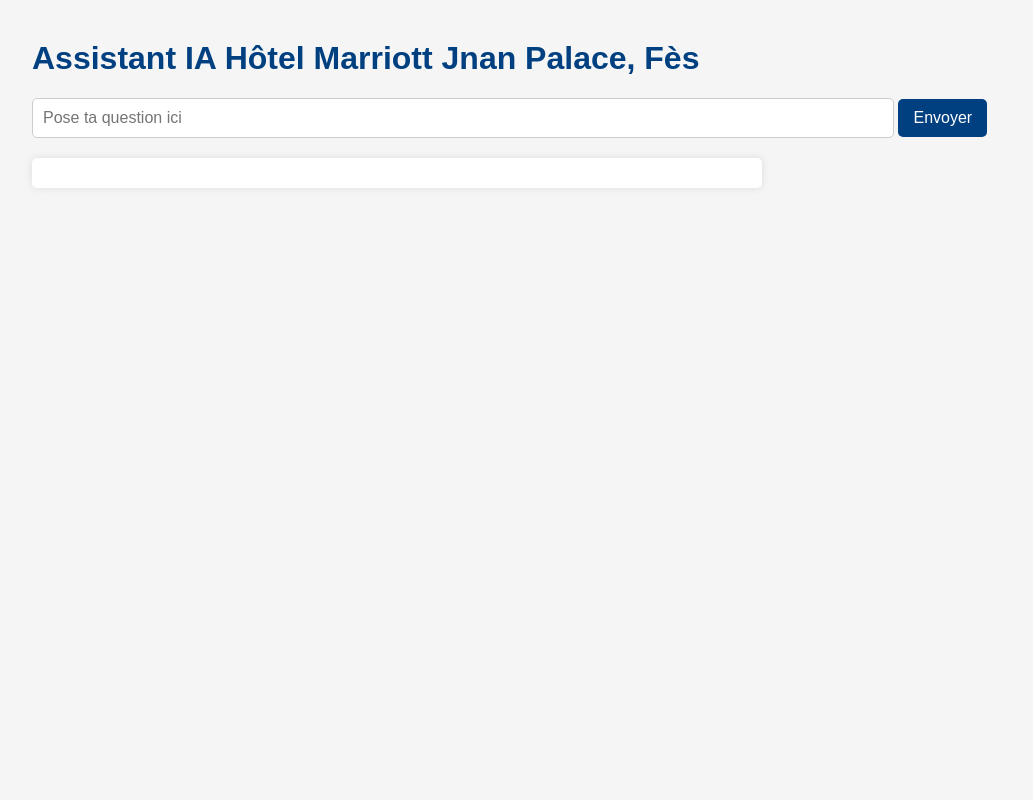
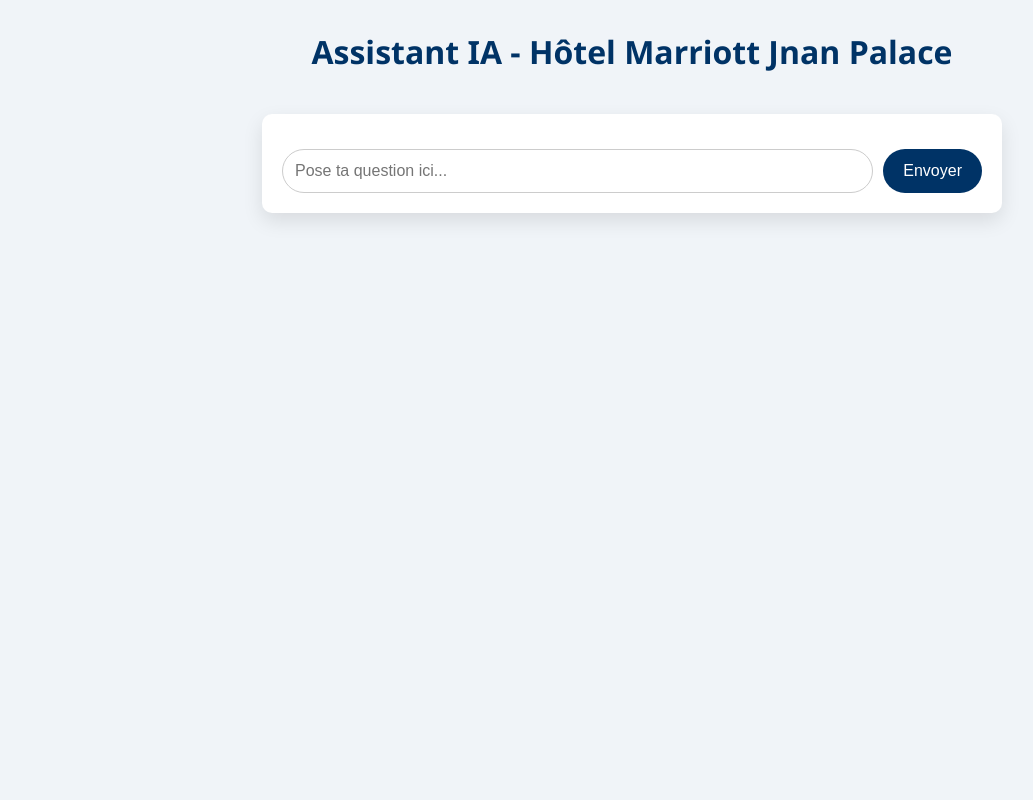
Before and after one commit to rkomo560/hotel-assistant-ai, a Flask app: page / in a window 1280 px wide. Shown: the whole page, without its empty margins (8-1041 px from the left). Run offline with Flask 3, Linux system fonts and the light colour scheme.

Commit message:
Update index.html

```diff
--- a/templates/index.html
+++ b/templates/index.html
@@ -2,71 +2,129 @@
 <html lang="fr">
 <head>
     <meta charset="UTF-8" />
-    <title>Assistant IA Hôtel Marriott Jnan Palace, Fès</title>
+    <title>Assistant IA - Hôtel Marriott Jnan Palace</title>
+    <meta name="viewport" content="width=device-width, initial-scale=1.0" />
     <style>
         body {
-            font-family: Arial, sans-serif;
-            margin: 40px;
-            background-color: #f5f5f5;
-            color: #333;
+            font-family: 'Segoe UI', Tahoma, Geneva, Verdana, sans-serif;
+            background-color: #f0f4f8;
+            margin: 0;
+            padding: 0;
+            display: flex;
+            flex-direction: column;
+            align-items: center;
+            min-height: 100vh;
         }
+
         h1 {
-            color: #004080;
+            color: #003366;
+            margin-top: 30px;
         }
+
+        .chat-container {
+            width: 90%;
+            max-width: 700px;
+            background-color: white;
+            border-radius: 10px;
+            box-shadow: 0 8px 20px rgba(0, 0, 0, 0.1);
+            margin-top: 20px;
+            padding: 20px;
+            display: flex;
+            flex-direction: column;
+        }
+
+        .messages {
+            flex-grow: 1;
+            overflow-y: auto;
+            margin-bottom: 15px;
+            max-height: 400px;
+        }
+
+        .message {
+            padding: 10px 15px;
+            margin: 10px 0;
+            border-radius: 15px;
+            max-width: 80%;
+            word-wrap: break-word;
+        }
+
+        .user {
+            align-self: flex-end;
+            background-color: #e0f0ff;
+        }
+
+        .bot {
+            align-self: flex-start;
+            background-color: #dbeafe;
+        }
+
         form {
-            margin-bottom: 20px;
+            display: flex;
+            gap: 10px;
         }
+
         input[type="text"] {
-            width: 70%;
-            padding: 10px;
+            flex: 1;
+            padding: 12px;
+            border: 1px solid #ccc;
+            border-radius: 25px;
             font-size: 16px;
-            border: 1px solid #ccc;
-            border-radius: 5px;
         }
+
         button {
-            padding: 10px 15px;
+            padding: 12px 20px;
+            border: none;
+            border-radius: 25px;
+            background-color: #003366;
+            color: white;
             font-size: 16px;
-            background-color: #004080;
-            color: white;
-            border: none;
-            border-radius: 5px;
             cursor: pointer;
         }
+
         button:hover {
-            background-color: #00264d;
+            background-color: #001f4d;
         }
-        #reponse {
-            padding: 15px;
-            background-color: white;
-            border-radius: 5px;
-            box-shadow: 0 0 8px rgba(0,0,0,0.1);
-            max-width: 700px;
-            white-space: pre-wrap; /* pour retour à la ligne */
+
+        @media (max-width: 600px) {
+            .chat-container {
+                width: 95%;
+            }
         }
     </style>
 </head>
 <body>
-    <h1>Assistant IA Hôtel Marriott Jnan Palace, Fès</h1>
-    <form id="questionForm">
-        <input type="text" id="question" placeholder="Pose ta question ici" autocomplete="off" />
-        <button type="submit">Envoyer</button>
-    </form>
-    <div id="reponse"></div>
+    <h1>Assistant IA - Hôtel Marriott Jnan Palace</h1>
+
+    <div class="chat-container">
+        <div id="messages" class="messages"></div>
+
+        <form id="questionForm">
+            <input type="text" id="question" placeholder="Pose ta question ici..." autocomplete="off" />
+            <button type="submit">Envoyer</button>
+        </form>
+    </div>
 
     <script>
         const form = document.getElementById('questionForm');
         const questionInput = document.getElementById('question');
-        const reponseDiv = document.getElementById('reponse');
+        const messagesDiv = document.getElementById('messages');
+
+        function ajouterMessage(texte, type) {
+            const msgDiv = document.createElement('div');
+            msgDiv.classList.add('message', type);
+            msgDiv.textContent = texte;
+            messagesDiv.appendChild(msgDiv);
+            messagesDiv.scrollTop = messagesDiv.scrollHeight;
+        }
 
         form.addEventListener('submit', async e => {
             e.preventDefault();
             const question = questionInput.value.trim();
-            if (!question) {
-                reponseDiv.textContent = "Merci de poser une question.";
-                return;
-            }
+            if (!question) return;
 
-            reponseDiv.textContent = "Recherche de la réponse...";
+            ajouterMessage(question, 'user');
+            questionInput.value = '';
+            ajouterMessage("L'Assistant réfléchit...", 'bot');
 
             try {
                 const response = await fetch('/ask', {
@@ -75,14 +133,19 @@
                     body: JSON.stringify({ question })
                 });
 
-                if (!response.ok) {
-                    throw new Error("Erreur dans la requête.");
+                if (!response.ok) throw new Error("Erreur de réponse du serveur");
+
+                const data = await response.json();
+
+                // Supprimer le "réfléchit..." temporaire
+                const lastBotMsg = messagesDiv.querySelector('.bot:last-child');
+                if (lastBotMsg && lastBotMsg.textContent === "L'Assistant réfléchit...") {
+                    lastBotMsg.remove();
                 }
 
-                const data = await response.json();
-                reponseDiv.textContent = data.answer;
-            } catch (error) {
-                reponseDiv.textContent = "Erreur serveur : " + error.message;
+                ajouterMessage(data.answer, 'bot');
+            } catch (err) {
+                ajouterMessage("Erreur : " + err.message, 'bot');
             }
         });
     </script>
```
